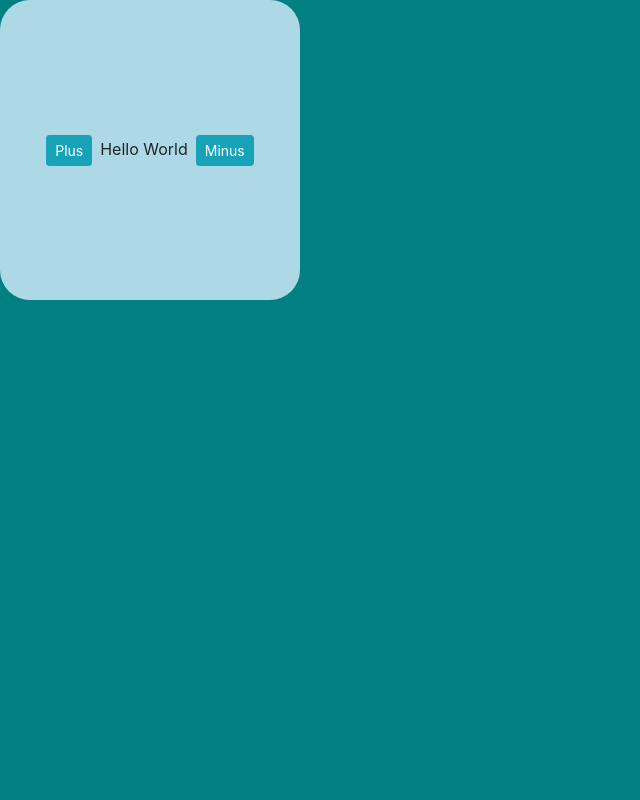
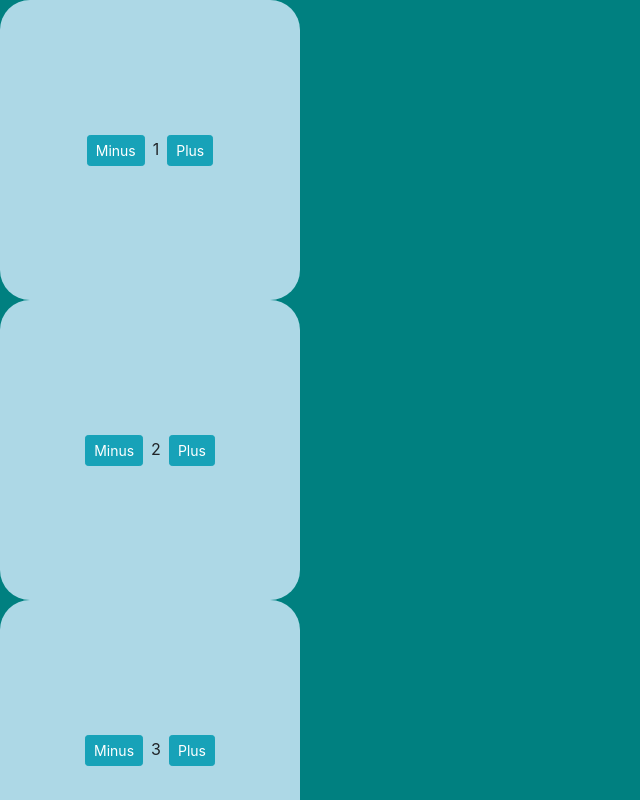
Before and after one commit to michael-mcmasters/my-first-project, a React (Create React App) app: page / in a window 1280 px wide. Shown: the top 800 px of the page, without its empty margins (0-640 px from the left). Built offline with nearby package versions, Linux system fonts and the light colour scheme.

Commit message:
almost have figured out how to change the state of an array using setState() hook

```diff
--- a/src/App.css
+++ b/src/App.css
@@ -1,8 +1,10 @@
 /* background color set in * in index.css */
 
+/*
 .App {
   text-align: center;
 }
+*/
 
 .Calculator {
   height: 300px;
--- a/src/App.js
+++ b/src/App.js
@@ -3,9 +3,42 @@ import Calculator from "./components/calculator";
 import "./App.css";
 
 function App() {
+  //const [calculators, setCalculators] = useState([1, 2]);
+  const [calculators, setCalculators] = useState([
+    { id: 1, number: 1 },
+    { id: 2, number: 2 },
+    { id: 3, number: 3 },
+    { id: 4, number: 4 },
+  ]);
+
+  const [number, setNumber] = useState(0);
+
+  // Have to assign function to a const because this is not in a class (I think).
+  // TODO: Calculator below the button you click on will change. Need to look at this code to figure out why.
+  const handleIncrease = (id) => {
+    const copy = [...calculators];
+    const index = copy.indexOf(calculators[id]);
+    copy[index] = { ...calculators };
+    copy[index].number = 22;
+    setCalculators((prevVal) => copy);
+  };
+
+  const handleDecrease = () => {
+    setNumber((prevNumber) => prevNumber - 1);
+    console.log("decrease");
+  };
+
   return (
     <div className="App">
-      <Calculator></Calculator>
+      {calculators.map((calculator) => (
+        <Calculator
+          key={calculator.id}
+          id={calculator.id}
+          number={calculator.number}
+          onDecrease={handleDecrease}
+          onIncrease={handleIncrease}
+        />
+      ))}
     </div>
   );
 }
--- a/src/components/calculator.js
+++ b/src/components/calculator.js
@@ -1,12 +1,23 @@
 import React from "react";
 
-function Calculator() {
+// If no arguments, pass as reference
+// {props.onDecrease}
+// If arguments, pass as an arrow function
+// {() => props.onIncrease{props.id}}
+function Calculator(props) {
   return (
     <div className="Calculator CalcBGColor">
       <span className="CalcBGColor">
-        <button className="btn btn-info btn-sm m-2">Plus</button>
-        Hello World
-        <button className="btn btn-info btn-sm m-2">Minus</button>
+        <button onClick={props.onDecrease} className="btn btn-info btn-sm m-2">
+          Minus
+        </button>
+        {props.number}
+        <button
+          onClick={() => props.onIncrease(props.id)}
+          className="btn btn-info btn-sm m-2"
+        >
+          Plus
+        </button>
       </span>
     </div>
   );
```
